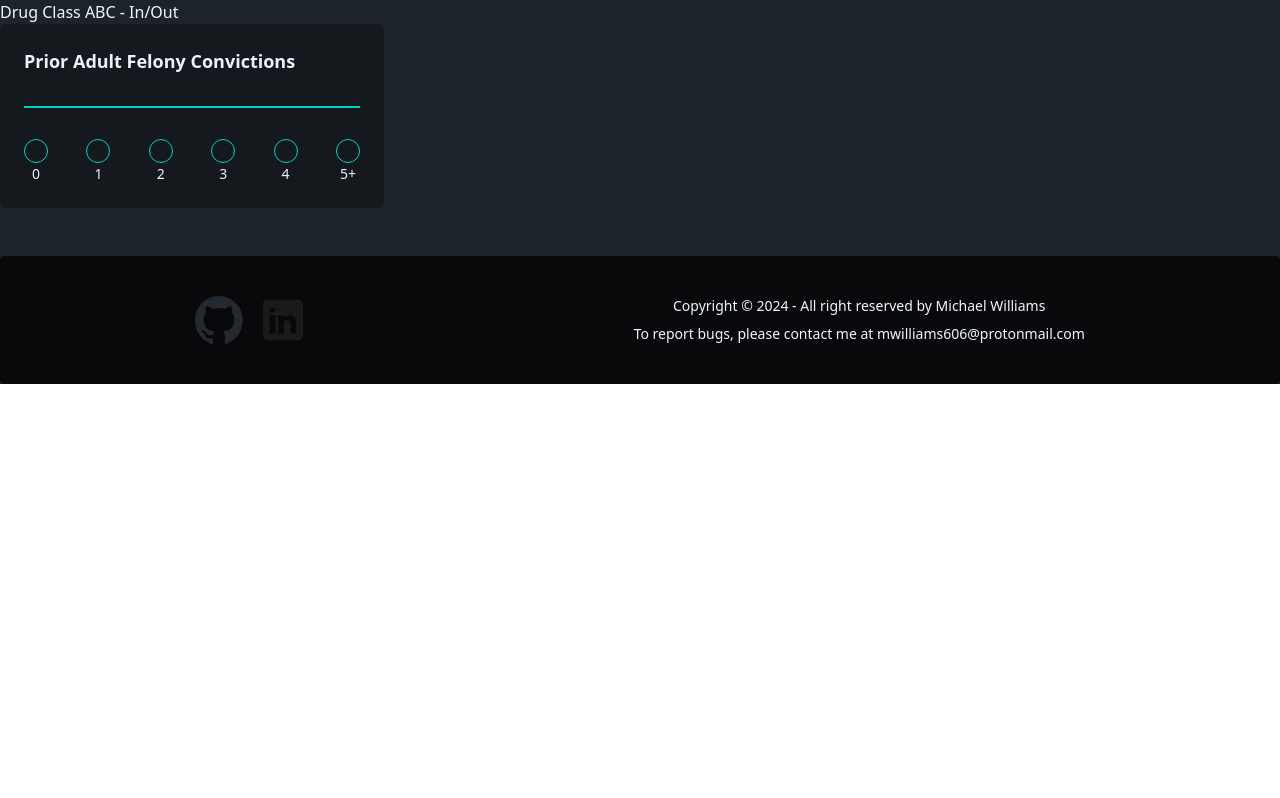
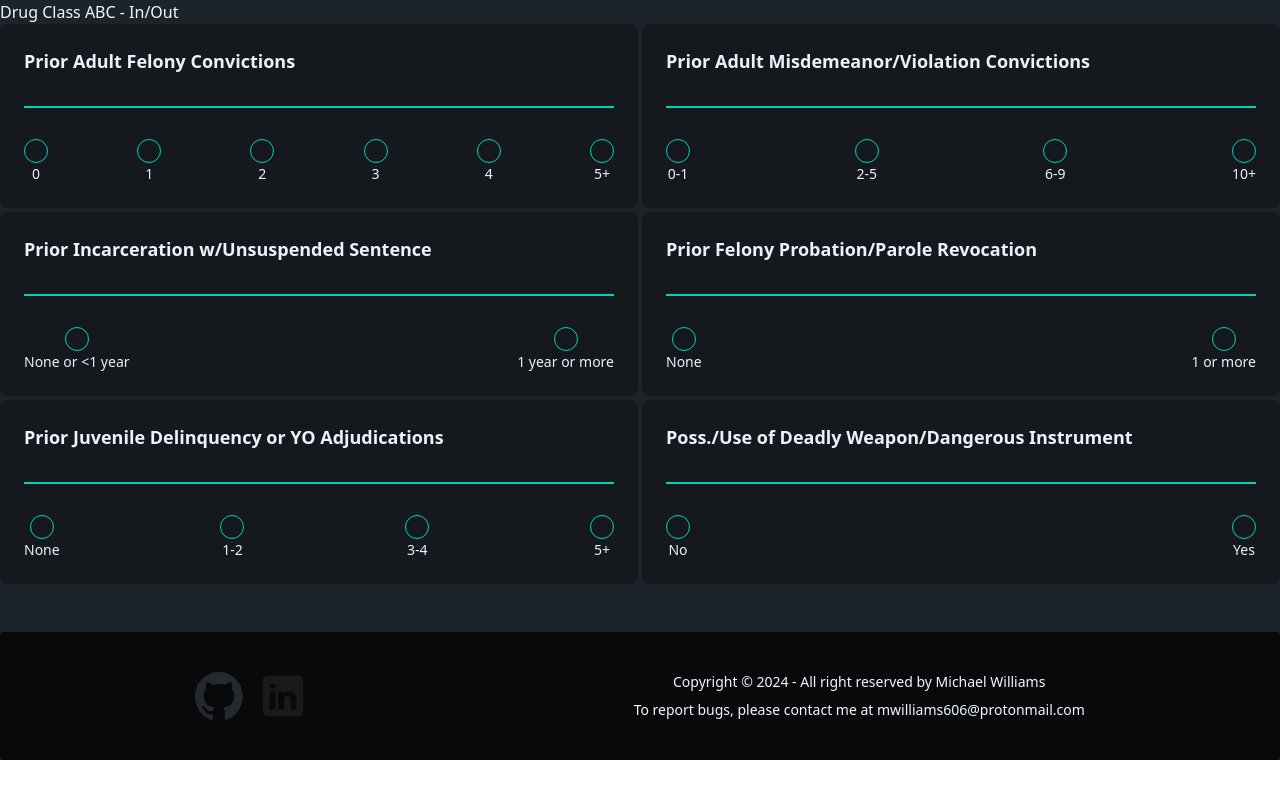
Before and after one commit to hootcode99/PrisonSentenceEstimator, a React (Vite) app: page /drug/class-abc-in-out in a window 1280 px wide. Built offline with nearby package versions, Linux system fonts and the light colour scheme.

Commit message:
add grid layout and fix spacing issues

```diff
--- a/src/components/Card.jsx
+++ b/src/components/Card.jsx
@@ -2,7 +2,7 @@ import React from 'react'
 
 const Card = ({title, children}) => {
     return (
-        <div className="card bg-base-300 text-primary-content w-96">
+        <div className="card bg-base-300 text-primary-content w-full">
             <div className="card-body">
                 <h2 className="card-title">{title}</h2>
                 <div className="divider divider-accent"/>
--- /dev/null
+++ b/src/components/ResponsiveGrid.jsx
@@ -0,0 +1,11 @@
+import React from 'react'
+
+const ResponsiveGrid = ({ children }) => {
+    return (
+        <div className="grid grid-cols-1 lg:grid-cols-2 gap-y-1 gap-x-1">
+            {children}
+        </div>
+    );
+}
+
+export default ResponsiveGrid;
--- a/src/views/Drug/DrugClassABCInOut.jsx
+++ b/src/views/Drug/DrugClassABCInOut.jsx
@@ -2,6 +2,7 @@ import React, { useContext } from 'react';
 import { DrugABCInOutProvider, DrugABCInOutContext } from '../../context/drug/DrugClassABCInOutContext';
 import SliderSelect from '../../components/selectors/SliderSelect';
 import RadioSelect from '../../components/selectors/RadioSelect';
+import ResponsiveGrid from '../../components/ResponsiveGrid';
 
 const DrugClassABCInOutView = () => {
     const {
@@ -16,7 +17,14 @@ const DrugClassABCInOutView = () => {
     return (
         <div>
             <h1>Drug Class ABC - In/Out</h1>
-            <RadioSelect data={dataAdultFelonyConv} />
+            <ResponsiveGrid>
+                <RadioSelect data={dataAdultFelonyConv} />
+                <RadioSelect data={dataAdultMisdemeanorConv} />
+                <RadioSelect data={dataPriorIncarceration} />
+                <RadioSelect data={dataFelonyProbation} />
+                <RadioSelect data={dataJuvenileDelinq} />
+                <RadioSelect data={dataDeadlyWeapon} />
+            </ResponsiveGrid>
         </div>
     );
 };
```
